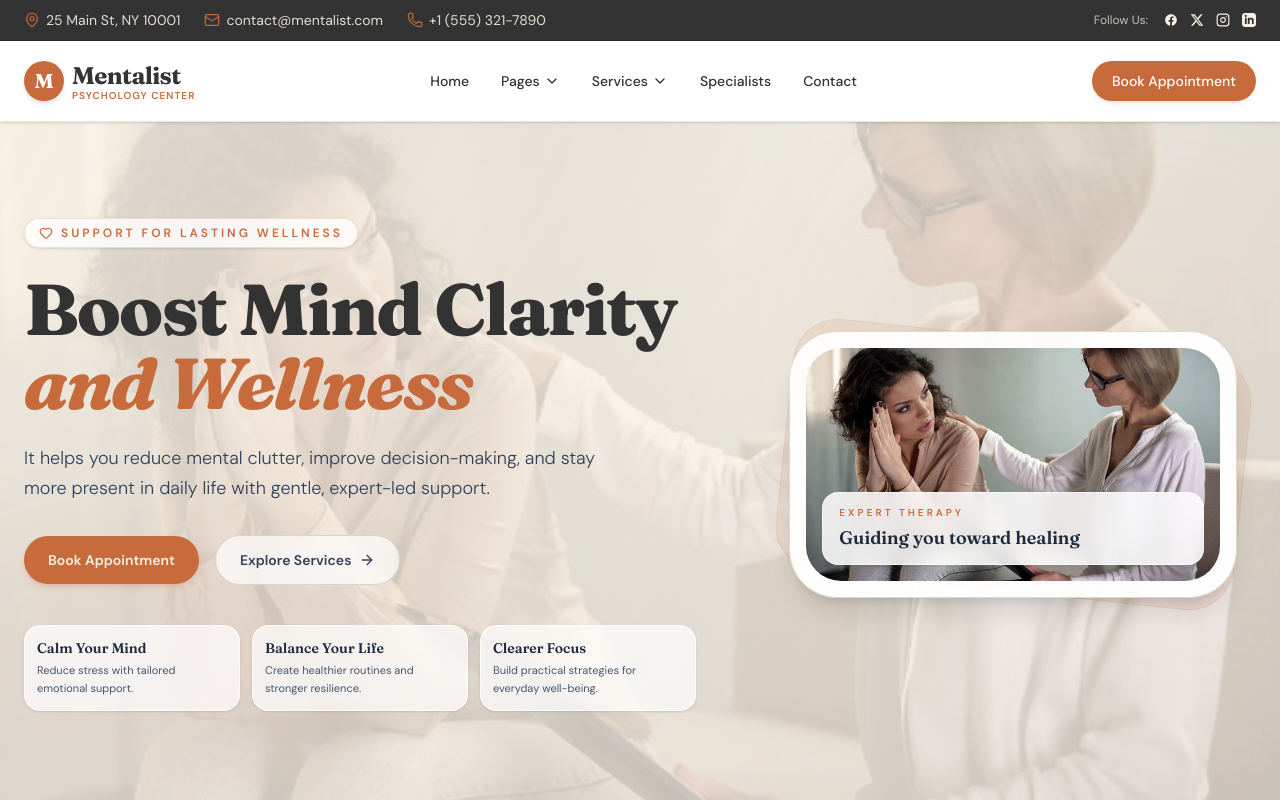
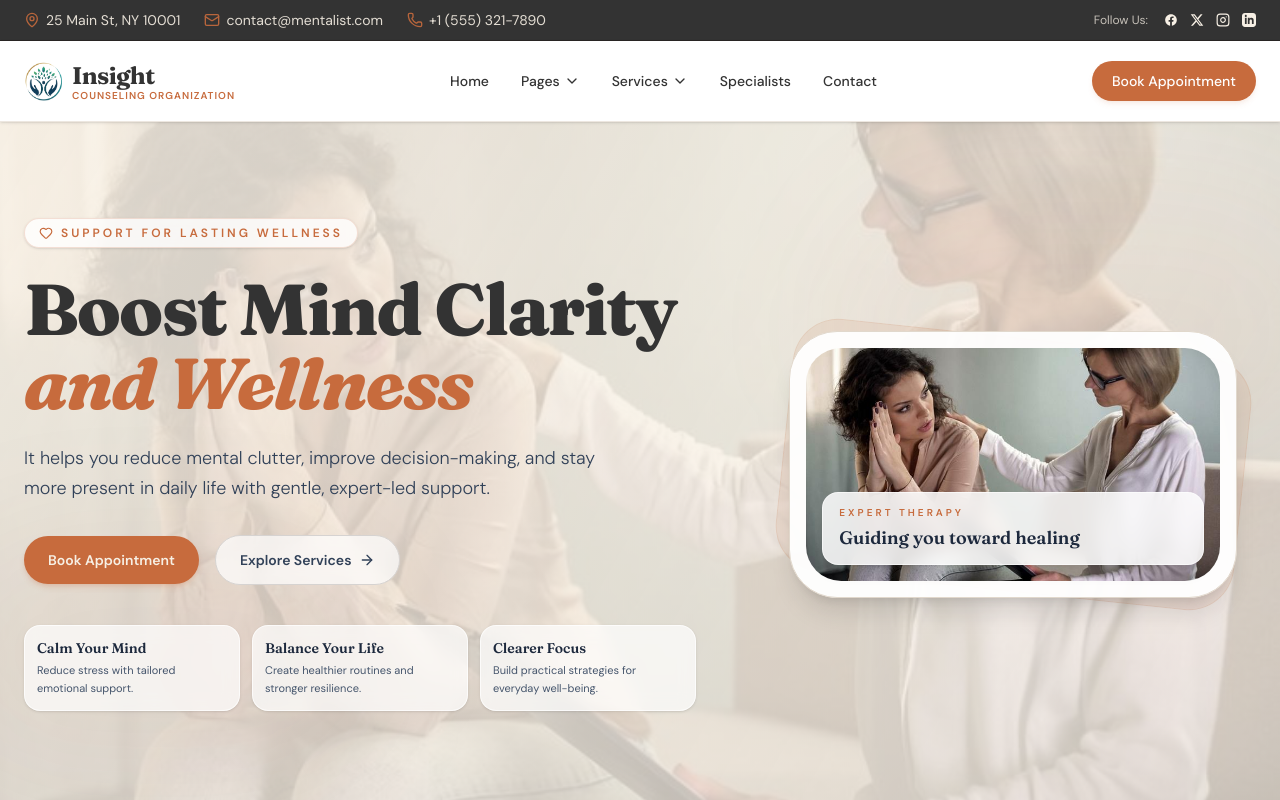
Before and after one commit to GThashan/metalist, a React (Vite) app: page / in a window 1280 px wide. Shown: the top 800 px of the page. Built offline with nearby package versions, Linux system fonts and the light colour scheme.

Commit message:
logo image changes

```diff
--- a/src/App.tsx
+++ b/src/App.tsx
@@ -4,6 +4,7 @@ import ServicePage from './ServicePage'
 import SpecialistsPage from './SpecialistsPage'
 import ContactPage from './ContactPage'
 import heroImage from './assets/hero.jpg'
+import logoImage from './assets/logo.png'
 import {
   Menu,
   X,
@@ -474,15 +475,16 @@ function App() {
 
           {/* Logo */}
           <div className="flex items-center gap-2 cursor-pointer group" onClick={() => navigateToPage('home')}>
-            <div className="w-10 h-10 rounded-full bg-[#C76B3D] flex items-center justify-center text-white font-serif font-bold text-xl shadow-md group-hover:bg-[#843519] transition-colors">
-              M
-            </div>
+            {/* <div className="w-10 h-10 rounded-full bg-[#C76B3D] flex items-center justify-center text-white font-serif font-bold text-xl shadow-md group-hover:bg-[#843519] transition-colors">
+
+            </div> */}
+            <img src={logoImage} alt="Insight Logo" className="w-10 h-10" />
             <div>
               <span className="font-serif font-bold text-2xl tracking-tight text-[#333333] group-hover:text-brand-primary transition-colors">
-                Mentalist
+                Insight
               </span>
               <span className="block text-[10px] uppercase tracking-widest text-[#C76B3D] font-semibold -mt-1">
-                Psychology Center
+                counseling organization
               </span>
             </div>
           </div>
```
Also changed, not shown: src/assets/logo.png (added).
